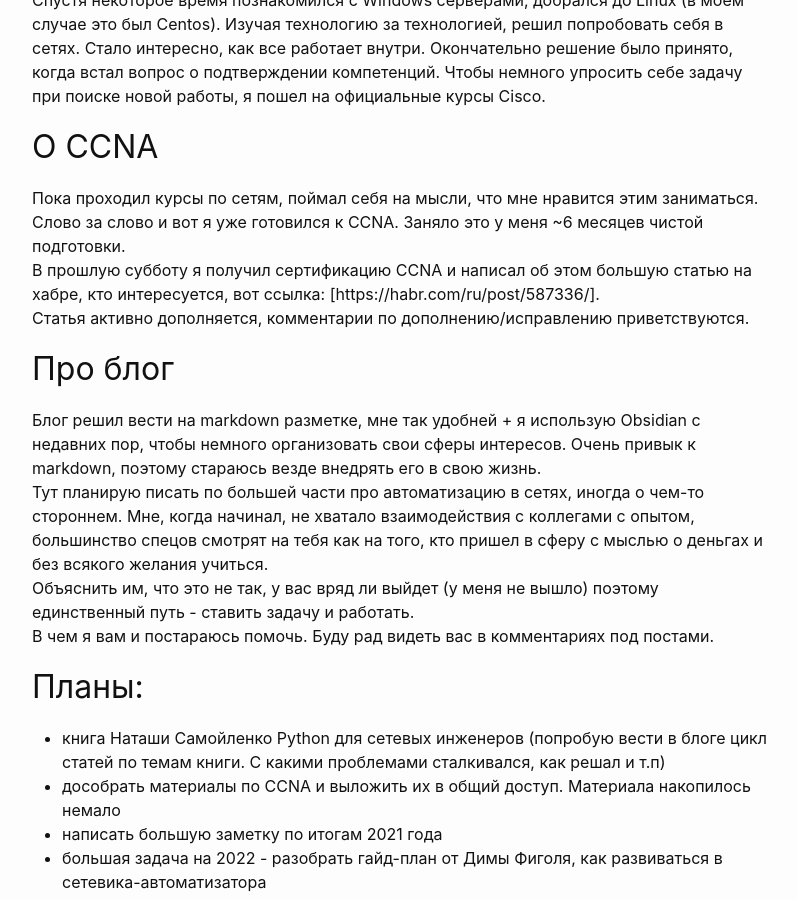
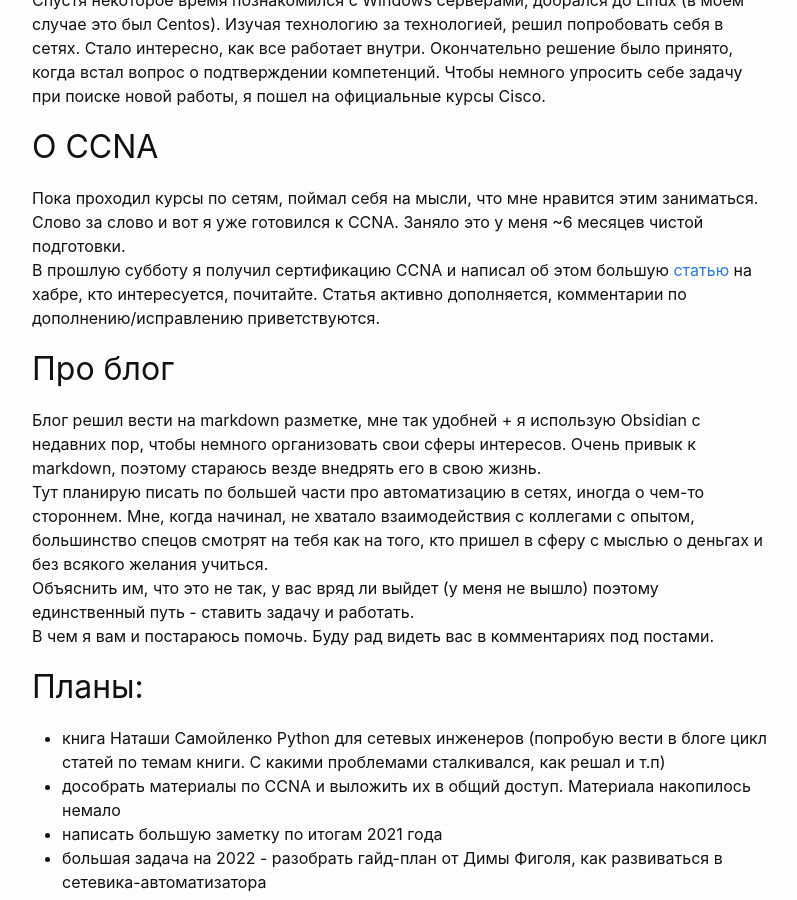
Before and after one commit to woohung/woohung.github.io, a Jekyll site: the page built from _posts/2021-11-23-CCNA_Работа_Блог.md, in a window 1280 px wide and 900 px high, scrolled down 506 px. Shown: the whole window, without its empty margins (238-1035 px from the left). Built offline with Jekyll 4.4.1, drawn with Linux system fonts in a browser that asks for light colours; comment, search, counter and statistics services are not loaded.

Commit message:
Update 2021-11-23-CCNA_Работа_Блог.md

```diff
--- a/_posts/2021-11-23-CCNA_Работа_Блог.md
+++ b/_posts/2021-11-23-CCNA_Работа_Блог.md
@@ -14,7 +14,7 @@ categories: CCNA
 
 ## О CCNA
 Пока проходил курсы по сетям, поймал себя на мысли, что мне нравится этим заниматься. Слово за слово и вот я уже готовился к CCNA. Заняло это у меня ~6 месяцев чистой подготовки.
-В прошлую субботу я получил сертификацию CCNA и написал об этом большую статью на хабре, кто интересуется, вот ссылка: [https://habr.com/ru/post/587336/].
+В прошлую субботу я получил сертификацию CCNA и написал об этом большую [статью](https://habr.com/ru/post/587336/) на хабре, кто интересуется, почитайте.
 Статья активно дополняется, комментарии по дополнению/исправлению приветствуются.
 
 ## Про блог
```
